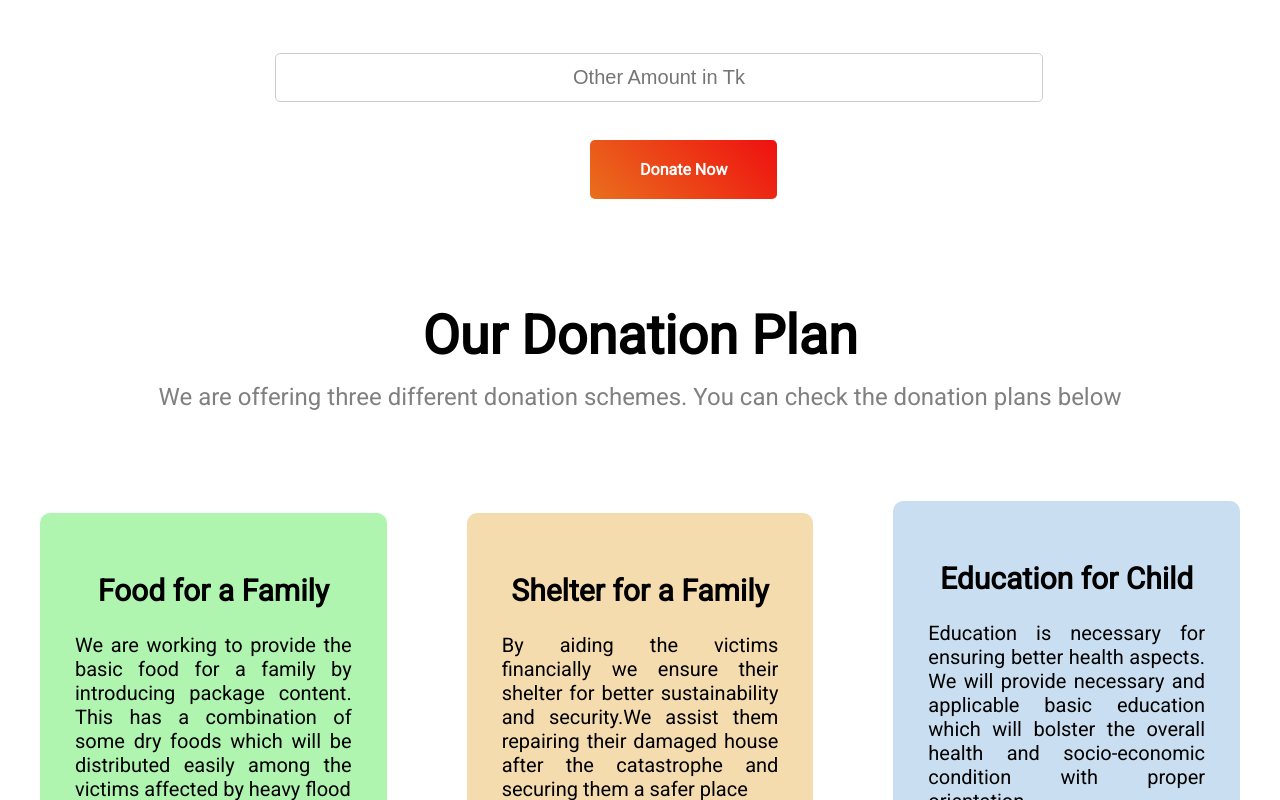
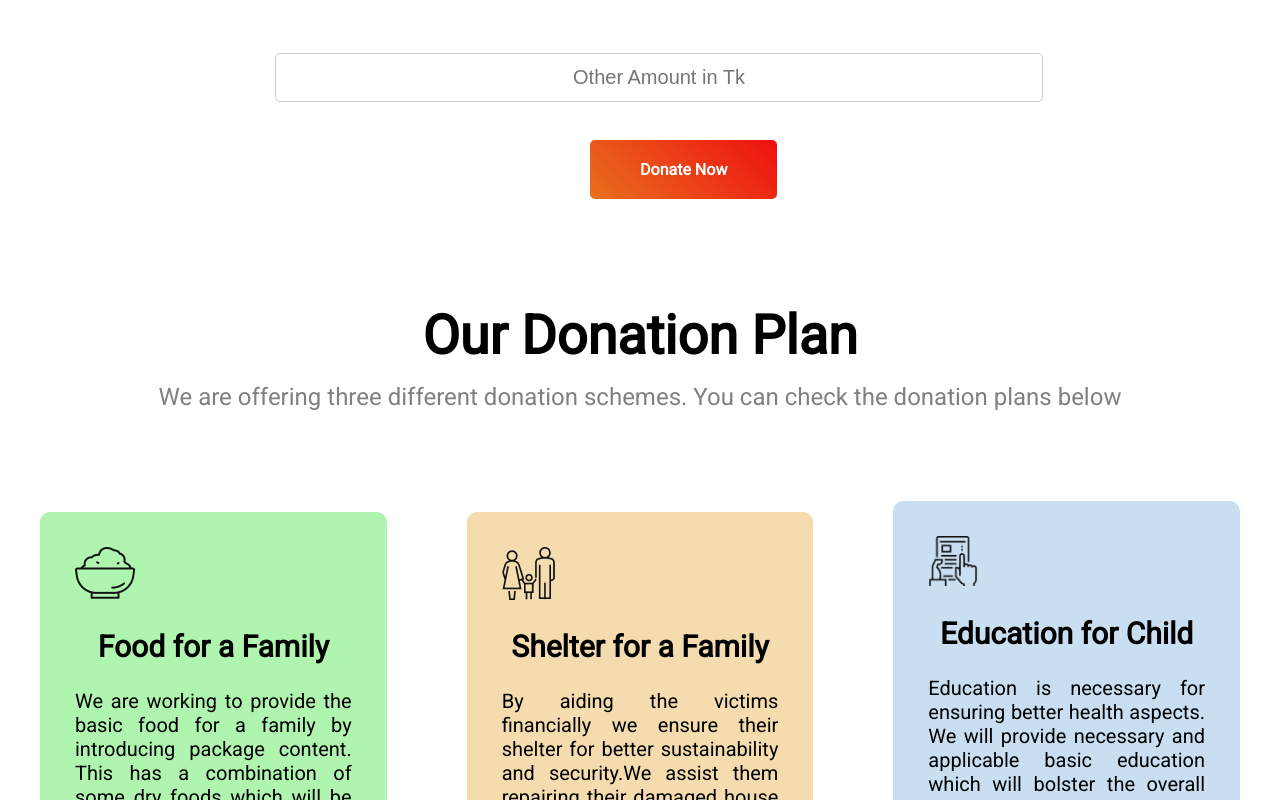
Before and after one commit to ilm22/module_5_assignment, a plain HTML site: page index.html in a window 1280 px wide. Shown: the part 1179-1979 px from the top of the page. Drawn offline with Linux system fonts and the light colour scheme.

Commit message:
icon added

```diff
--- a/index.html
+++ b/index.html
@@ -22,7 +22,7 @@
                 <h1>Let’s Help Those Who Are</h1>
                 <h1>More In Need</h1>
                 <h3>People are suffering due to flood. They are deprived of food, water and shelter</h3>
-                <h3>Your contribution will help them to sutain in this aweful situation</h3>
+                <h3>Your contribution will help them to sustain in this aweful situation</h3>
 
             </div>
 
@@ -64,6 +64,7 @@
 
 
         <div class="food">
+            <img src="icons/food.png" alt="">
             <h2 id="fourth_header">Food for a Family</h2>
             <p>We are working to provide the basic food for a family by introducing package content. This has a
                 combination of some dry foods which will be distributed easily among the victims affected by heavy flood
@@ -72,6 +73,7 @@
         </div>
 
         <div class="shelter">
+            <img src="icons/shelter.png" alt="">
             <h2 id="fourth_header">Shelter for a Family</h2>
             <p>
                 By aiding the victims financially we ensure their shelter for better sustainability and security.We
@@ -82,6 +84,7 @@
         </div>
 
         <div class="education">
+            <img src="icons/Frame-1.png" alt="" width=" 50px">
             <h2 id="fourth_header">Education for Child</h2>
             <p>Education is necessary for ensuring better health aspects. We will provide necessary and applicable
                 basic education which will bolster the overall health and socio-economic condition with proper
```
